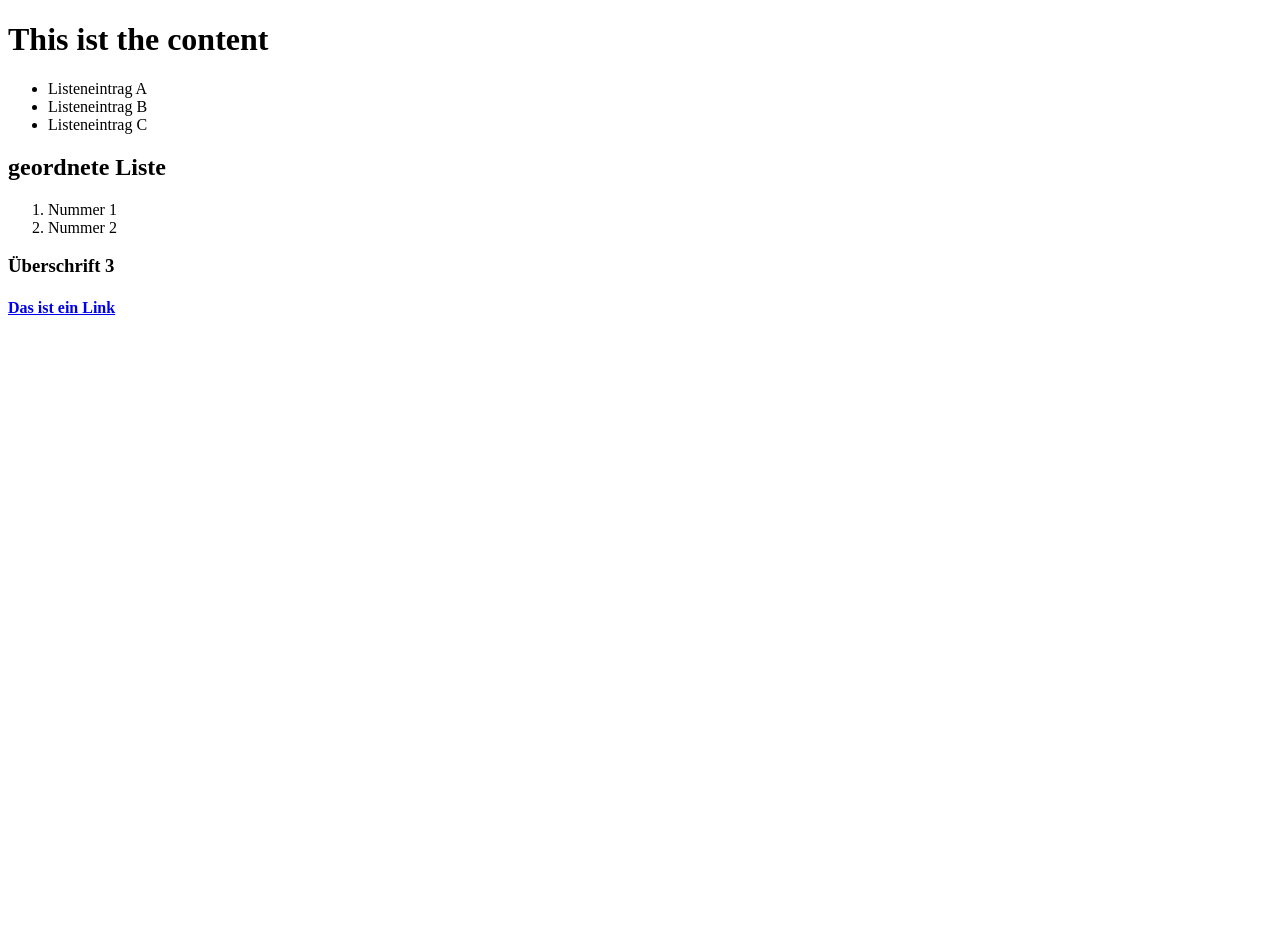
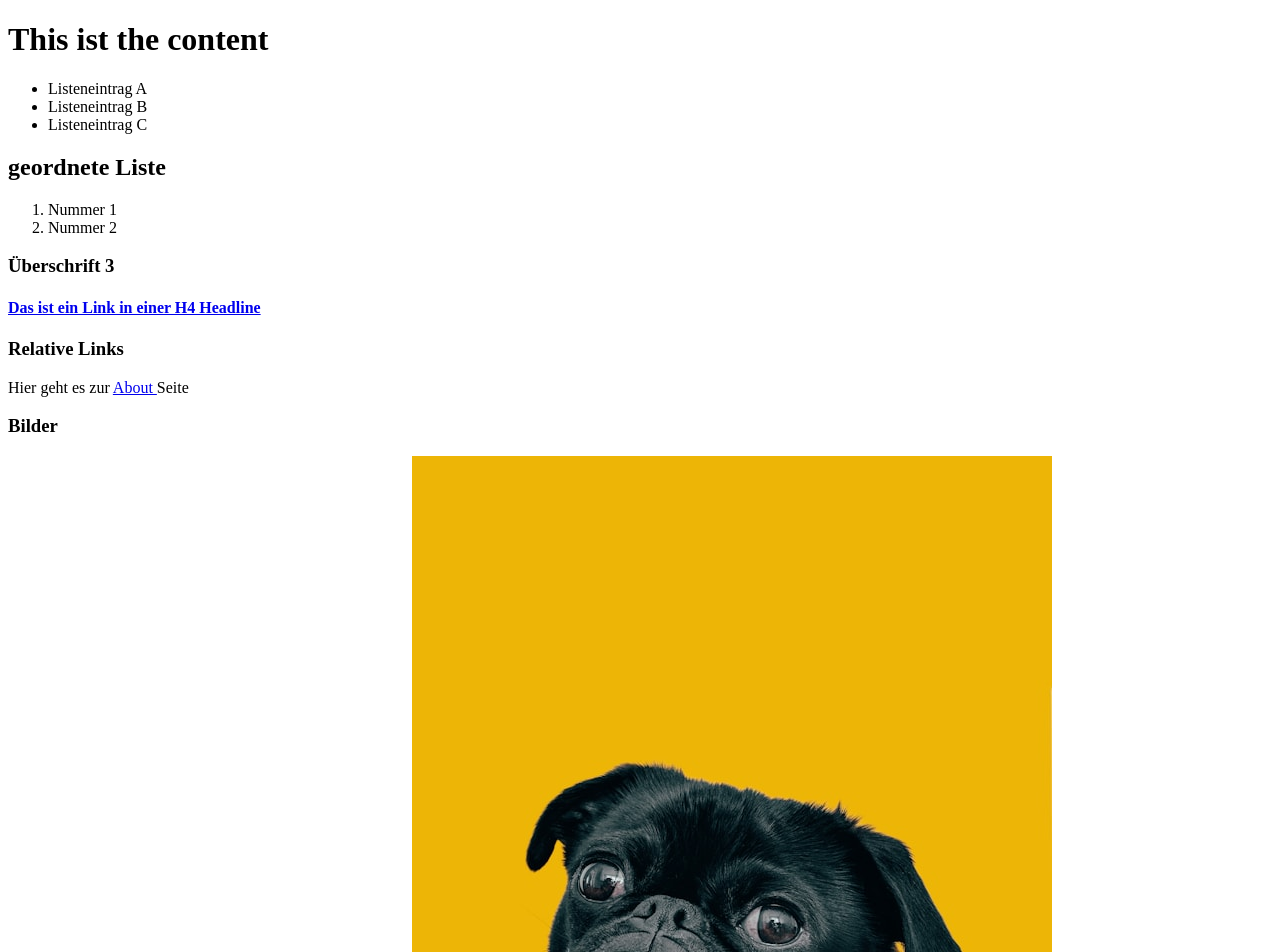
Before and after one commit to schoemi/html_boilerplate, a plain HTML site: page index.html in a window 1280 px wide. Shown: the top 952 px of the page. Before the commit the page ends 800 px from the top, so only its background shows below. Drawn offline with Linux system fonts and the light colour scheme.

Commit message:
Added content to index, created about page and uploaded images

```diff
--- a/index.html
+++ b/index.html
@@ -24,7 +24,13 @@
 
         <h3>Überschrift 3</h3>
             <h4>
-                <a href="https://digital-changes.de" rel="noopener noreferrer">Das ist ein Link</a>
+                <a href="https://digital-changes.de" rel="noopener noreferrer">Das ist ein Link in einer H4 Headline</a>
             </h4>
+        <h3>Relative Links</h3>
+            <p>Hier geht es zur <a href="./about/about.html">About </a>Seite</p>
+        <h3>Bilder</h3>
+            <img src="https://www.theodinproject.com/mstile-310x310.png">
+            <img src="./images/charlesdeluvio-Mv9hjnEUHR4-unsplash.jpg">
+
     </body>
 </html>
```
Also changed, not shown: about/about.html (+1 -0 lines), images/charlesdeluvio-Mv9hjnEUHR4-unsplash.jpg (added).
